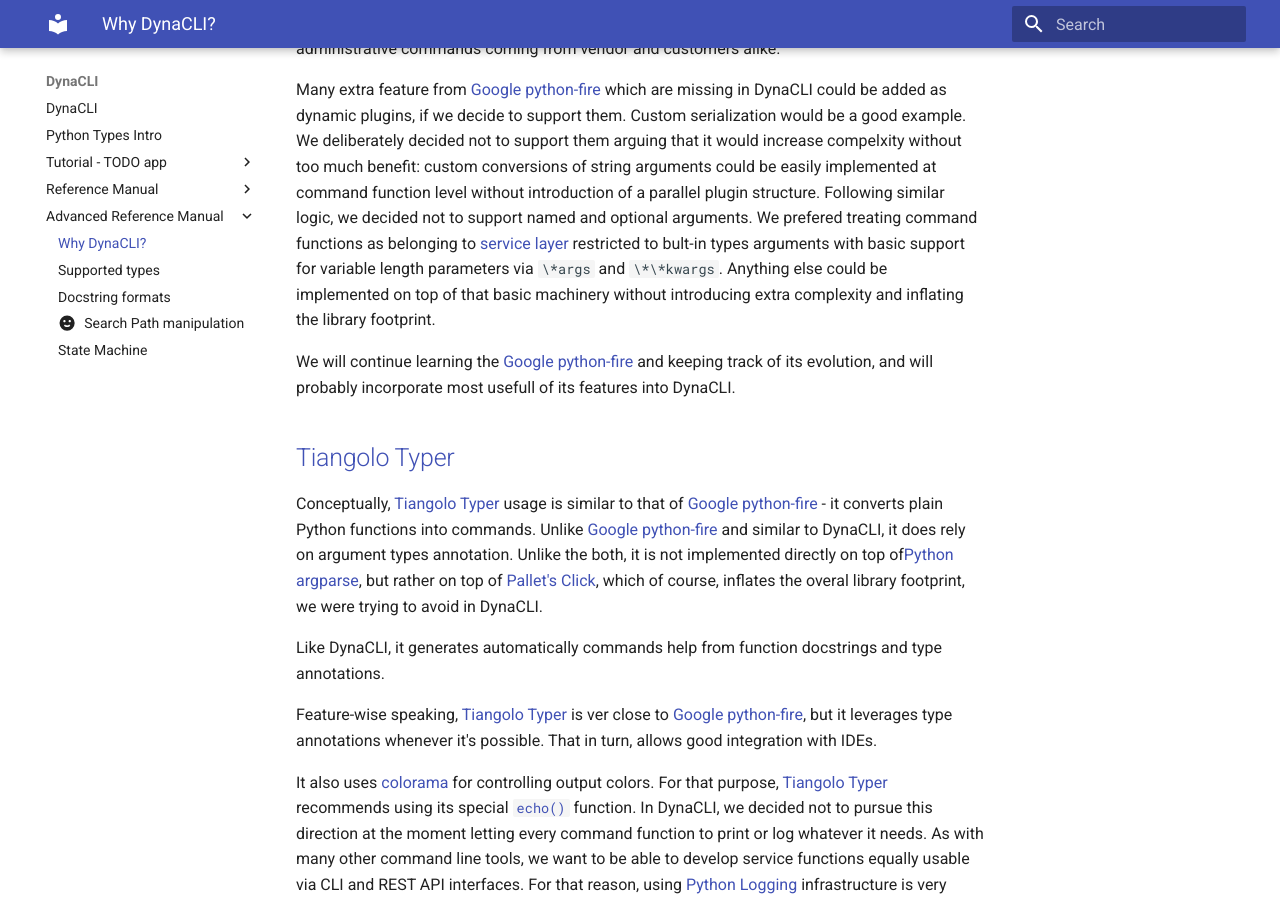
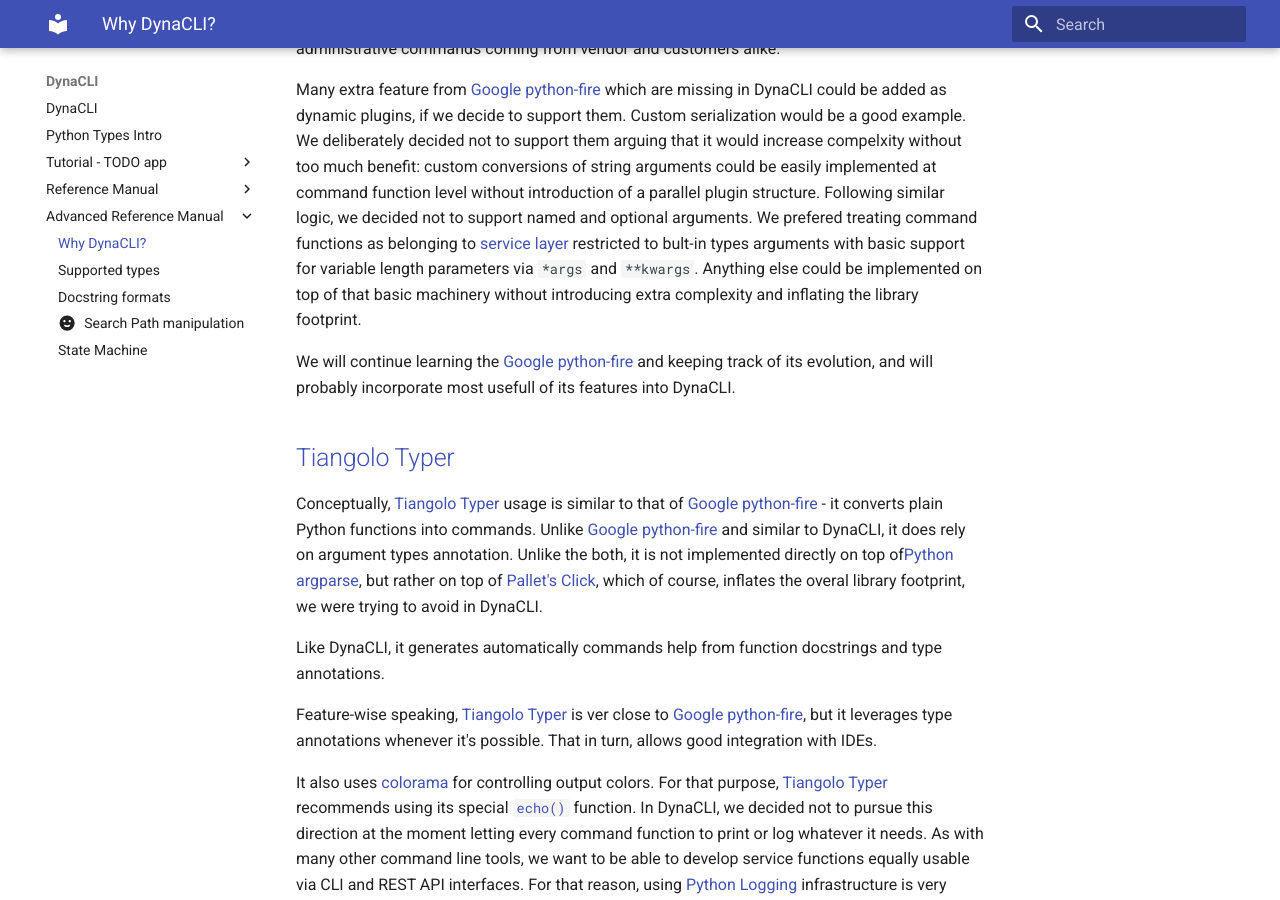
Before and after one commit to BstLabs/py-dynacli, an MkDocs documentation site: the page built from docs/advanced/why.md, in a window 1280 px wide and 900 px high, scrolled down 1553 px. Built offline with MkDocs 1.6.1 and Material for MkDocs 9.7.7, drawn with Linux system fonts in a browser that asks for light colours.

Commit message:
typo fixed

````diff
--- a/docs/advanced/why.md
+++ b/docs/advanced/why.md
@@ -29,7 +29,7 @@
 
 The main difference of DynaCLI from [Google python-fire](https://google.github.io/python-fire/) is that it was built with a another stategic goal in mind: to provide a minimal footprint of completely extensible set of administrative commands coming from vendor and customers alike.
 
-Many extra feature from [Google python-fire](https://google.github.io/python-fire/) which are missing in DynaCLI could be added as dynamic plugins, if we decide to support them. Custom serialization would be a good example. We deliberately decided not to support them arguing that it would increase compelxity without too much benefit: custom conversions of string arguments could be easily implemented at command function level without introduction of a parallel plugin structure. Following similar logic, we decided not to support named and optional arguments. We prefered treating command functions as belonging to [service layer](https://martinfowler.com/eaaCatalog/serviceLayer.html) restricted to bult-in types arguments with basic support for variable length parameters via ```\*args``` and ```\*\*kwargs```. Anything else could be implemented on top of that basic machinery without introducing extra complexity and inflating the library footprint.
+Many extra feature from [Google python-fire](https://google.github.io/python-fire/) which are missing in DynaCLI could be added as dynamic plugins, if we decide to support them. Custom serialization would be a good example. We deliberately decided not to support them arguing that it would increase compelxity without too much benefit: custom conversions of string arguments could be easily implemented at command function level without introduction of a parallel plugin structure. Following similar logic, we decided not to support named and optional arguments. We prefered treating command functions as belonging to [service layer](https://martinfowler.com/eaaCatalog/serviceLayer.html) restricted to bult-in types arguments with basic support for variable length parameters via ```*args``` and ```**kwargs```. Anything else could be implemented on top of that basic machinery without introducing extra complexity and inflating the library footprint.
 
 We will continue learning the [Google python-fire](https://google.github.io/python-fire/) and keeping track of its evolution, and will probably incorporate most usefull of its features into DynaCLI.
 
````
